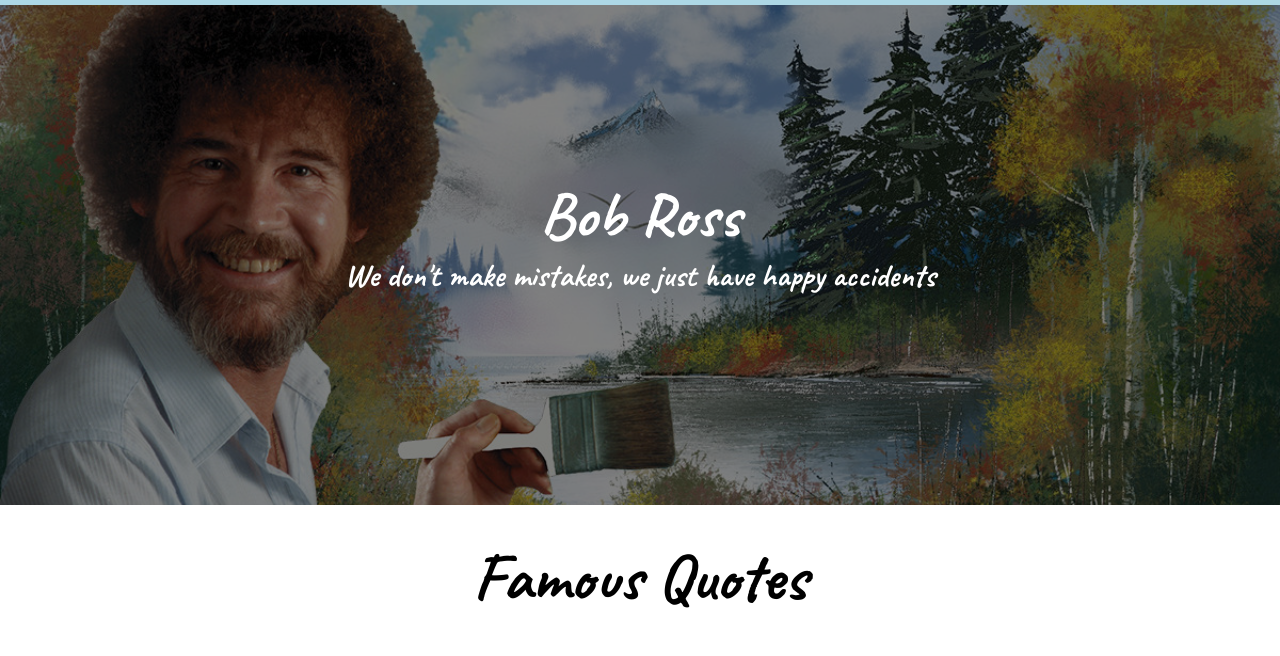
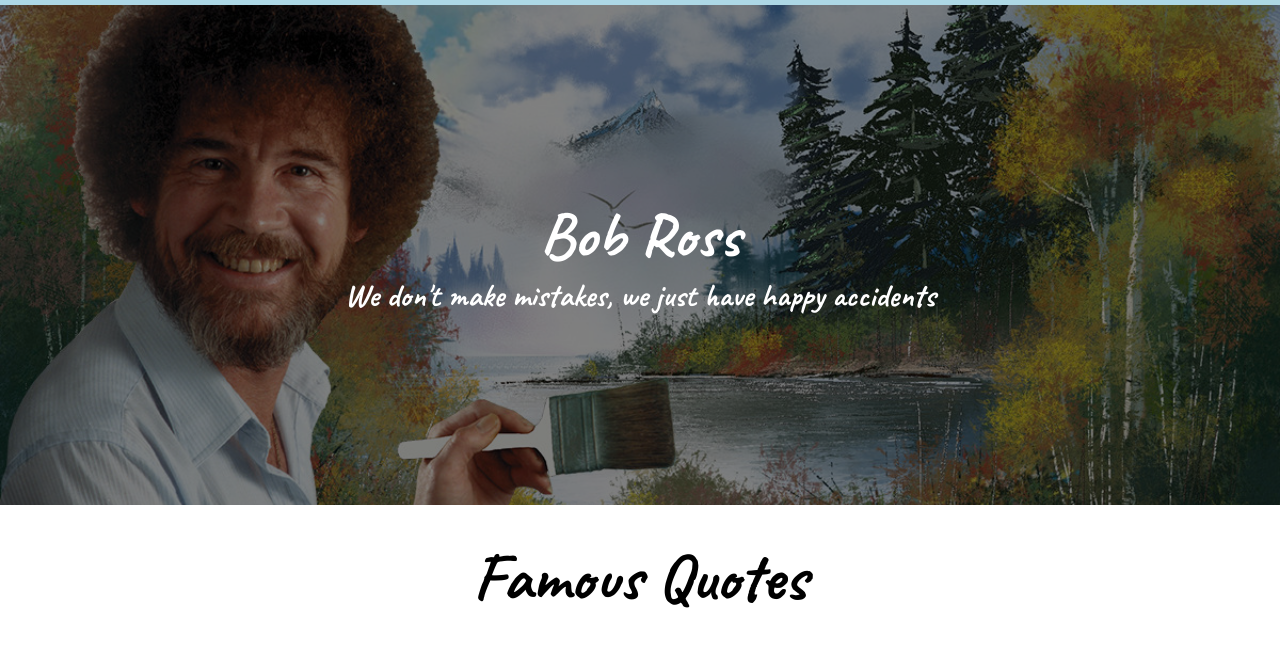
Before and after one commit to Paulalbo/CFLMS-CSS3-DAY04-KieranMortimer-PaulAlbrecht, a plain HTML site: page index.html in a window 1280 px wide. Shown: the part 104-760 px from the top of the page. Drawn offline with Linux system fonts and the light colour scheme.

Commit message:
hero text fix

```diff
--- a/styles/index.scss
+++ b/styles/index.scss
@@ -3,6 +3,7 @@
 #hero {
 	text-align: center;
 	color: white;
+	position: relative;
 
 	img {
 		width: 100%;
@@ -21,7 +22,7 @@
 		position: absolute;
   		top: 50%;
   		left: 50%;
-  		transform: translate(-50%, -100%);
+  		transform: translate(-50%, -50%);
 	}
 
 	h1 {
```
Also changed, not shown: styles/index.css, 1 other file.
